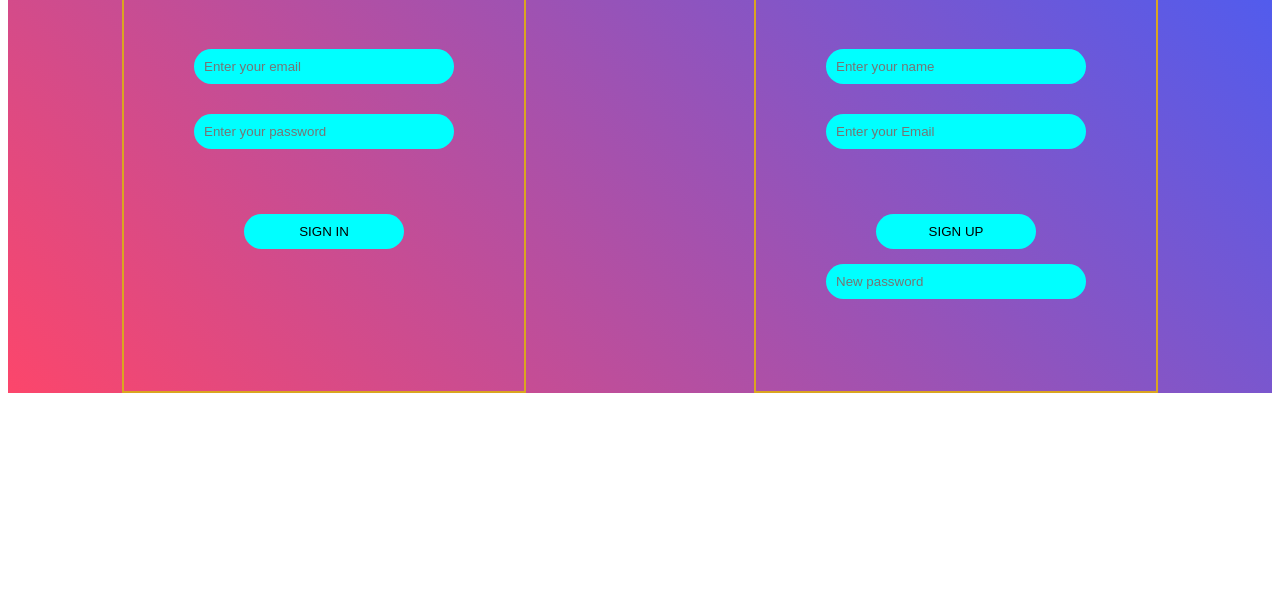
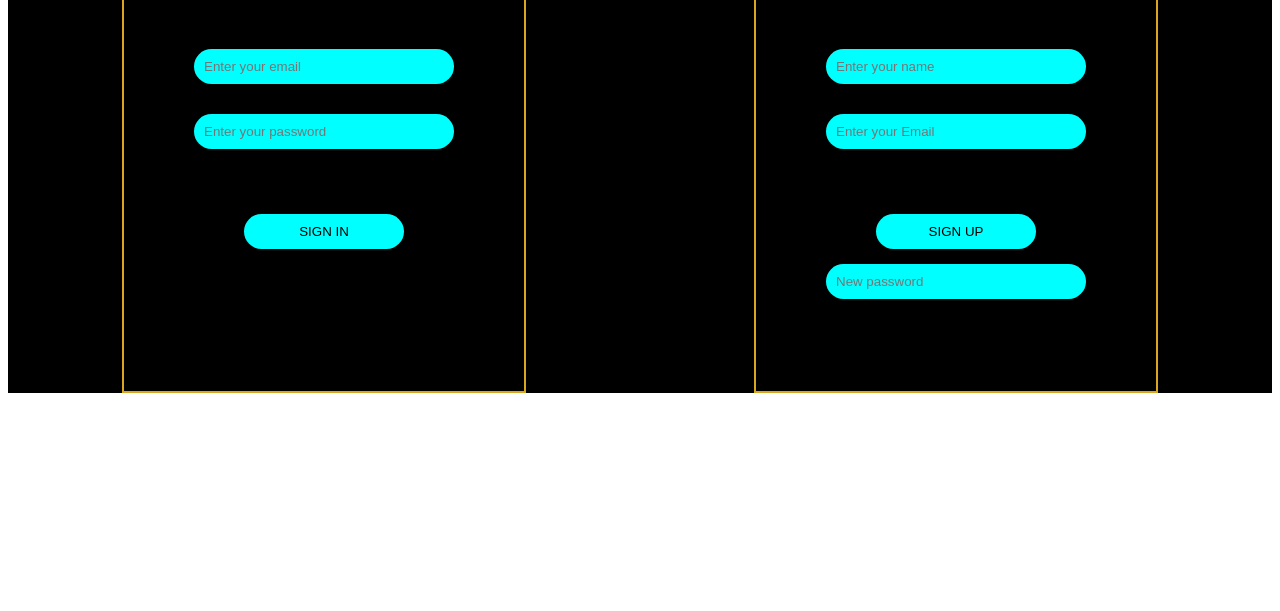
Before and after one commit to SyedRizvi786110/Login-UI, a plain HTML site: page index.html in a window 1280 px wide. Shown: the part 189-800 px from the top of the page. Drawn offline with Linux system fonts and the light colour scheme.

Commit message:
Update style.css

```diff
--- a/style.css
+++ b/style.css
@@ -7,7 +7,7 @@
 .container{
     display:flex;
     justify-content: space-around;
-    background: linear-gradient(45deg,#FC466B,#3F5EFB);
+    background:black;
 }
 .form{
     display: flex;
```
